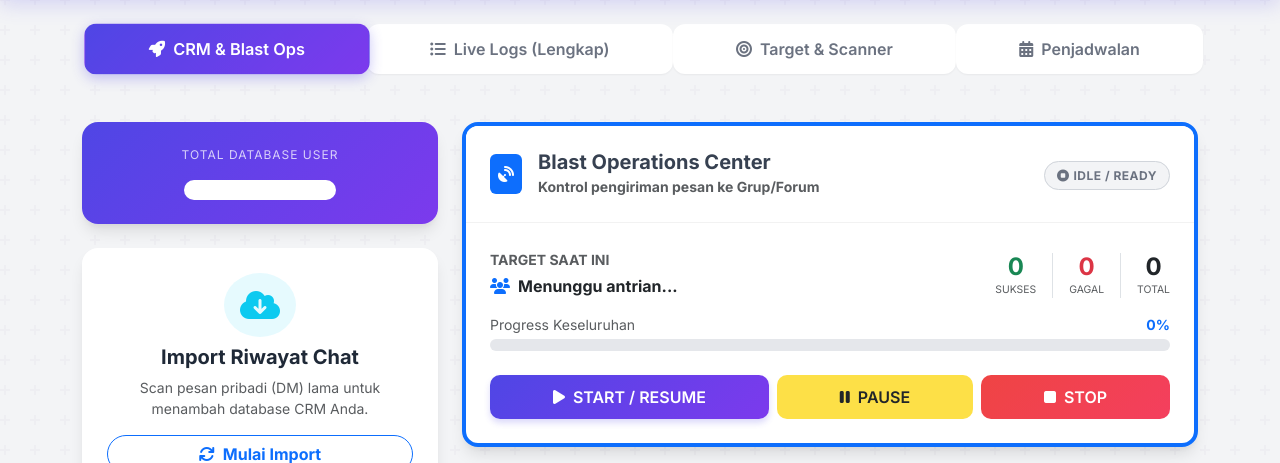
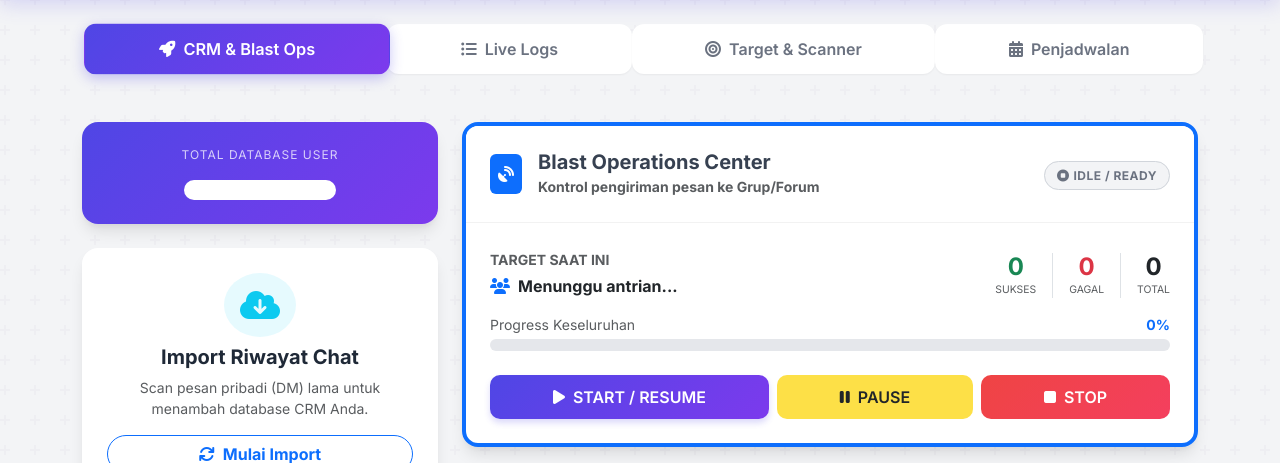
Before and after one commit to dikot0911/BabaParfumeBlast, a Flask app: template templates/index.html in a window 1280 px wide. Shown: the part 95-558 px from the top of the page. Run offline with Flask 3, Linux system fonts and the light colour scheme; the template is opened without the code that fills it, so the values that code supplies are empty; parts of the project's set-up code (start-up, migrations or seed data) failed here and were passed over.

Commit message:
Update index.html

```diff
--- a/templates/index.html
+++ b/templates/index.html
@@ -277,7 +277,7 @@
             </li>
             <li class="nav-item" role="presentation">
                 <button class="nav-link" id="logs-tab" data-bs-toggle="pill" data-bs-target="#logs-content" type="button">
-                    <i class="fas fa-list-ul me-2"></i>Live Logs (Lengkap)
+                    <i class="fas fa-list-ul me-2"></i>Live Logs
                 </button>
             </li>
             <li class="nav-item" role="presentation">
```
